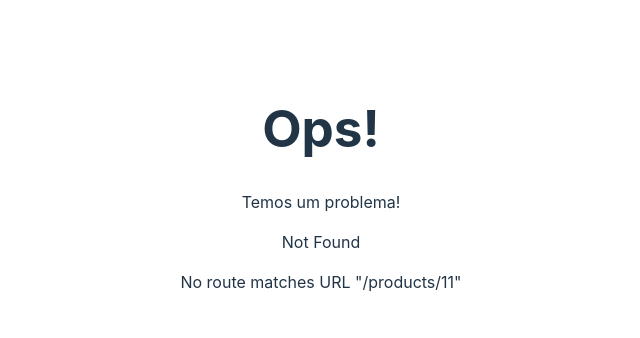
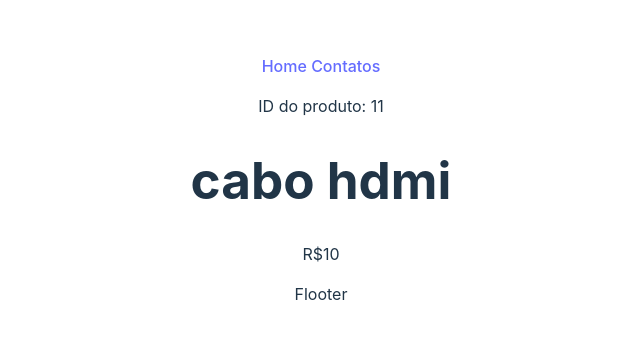
Before and after one commit to Matlima/Router, a React (Vite) app: page /products/11 in a window 1280 px wide. Before the commit this address had no page. Shown: the part 212-550 px from the top of the page, without its empty margins (319-959 px from the left). Built offline with nearby package versions, Linux system fonts and the light colour scheme; data requests are answered from the project's data file.

Commit message:
Criando rotas dinamicas

```diff
--- a/src/routes/Home.jsx
+++ b/src/routes/Home.jsx
@@ -3,8 +3,10 @@
 // 6 - carregando dados
 import {useFetch} from '../hooks/useFetch';
 
+const url = "http://localhost:3000/products";
 
-const url = "http://localhost:3000/products";
+// 7 - rota dinamica
+import { Link } from "react-router-dom";
 
 const Home = () => {
   const {data: items} = useFetch(url);
@@ -18,6 +20,8 @@
             <li key={item.id}>
               <h2>{item.name}</h2>
               <p>R$: {item.price}</p>
+              {/* 7 - rota dinamica */}
+              <Link to={`/products/${item.id}`}>Detalhes </Link>
             </li>
           ))}
         </ul>
--- /dev/null
+++ b/src/routes/Product.jsx
@@ -0,0 +1,27 @@
+import { useFetch } from "../hooks/useFetch"
+
+import { useParams } from "react-router-dom";
+
+const Product = () => {
+
+    const { id } = useParams();
+
+    const url = "http://localhost:3000/products/" + id;
+
+    const { data: product } = useFetch(url);
+
+    if (!product) return <p>Carregando...</p>
+
+  return (
+    <div>
+        <p>ID do produto: {id}</p>
+        <div>
+            <h1>{product.name}</h1>
+            <p>R${product.price}</p>
+        </div>
+
+    </div>
+  )
+}
+
+export default Product
```
Also changed, not shown: src/main.jsx (+9 -2 lines).
